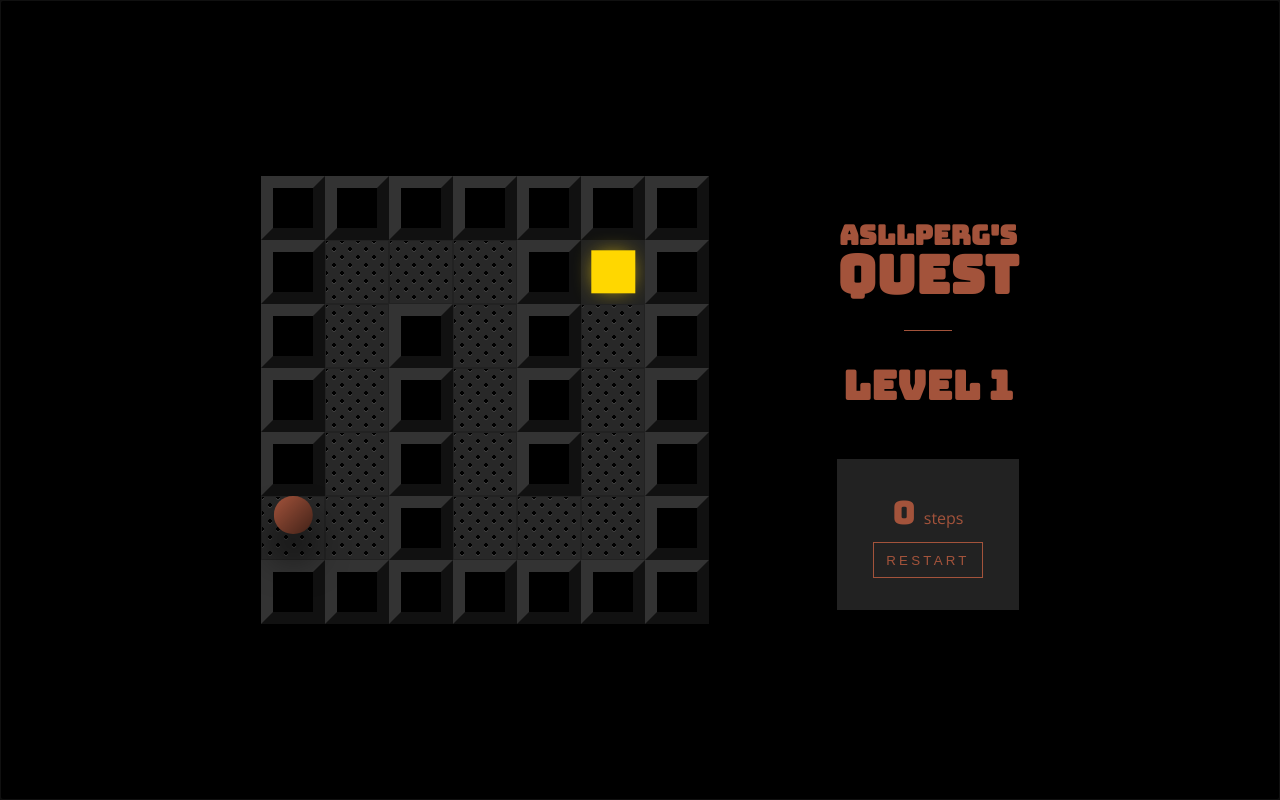
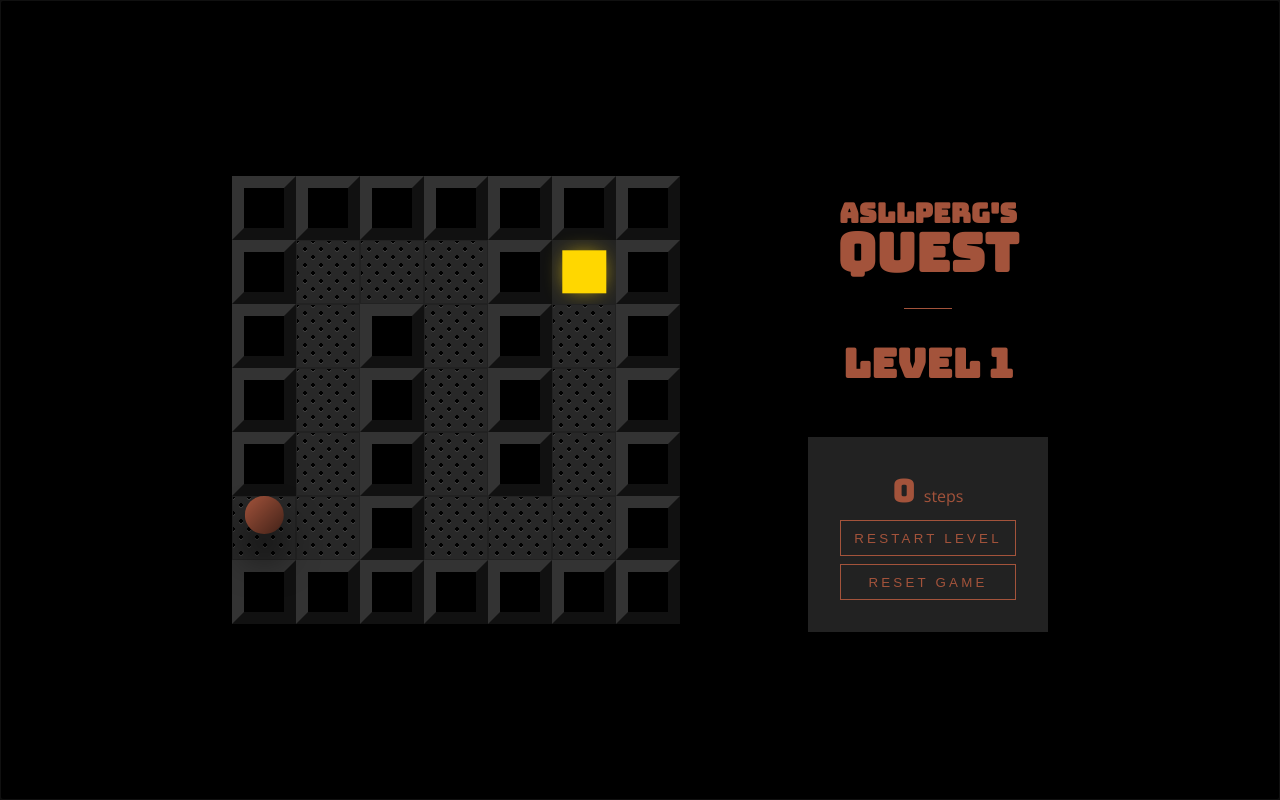
Before and after one commit to devmount/lava-ball, a Vue app: page / in a window 1280 px wide. Built offline with nearby package versions, Linux system fonts and the light colour scheme.

Commit message:
➕ add game reset

```diff
--- a/src/App.vue
+++ b/src/App.vue
@@ -42,7 +42,8 @@
           <span class="size-2x">{{ player.steps }}</span>
           <label>steps</label>
         </div>
-        <button class="btn" @click="restart">Restart</button>
+        <button class="btn btn-block" @click="restart">Restart Level</button>
+        <button class="btn btn-block" @click="reset">Reset Game</button>
       </div>
     </div>
     <!-- modal -->
@@ -181,6 +182,12 @@ export default {
       this.game.finished = false
     },
     // go to next level
+    reset () {
+      this.game.level = 1
+      this.game.score = 0
+      this.restart()
+    },
+    // go to next level
     next () {
       if (!this.isLastLevel) {
         this.game.level++
@@ -196,6 +203,7 @@ export default {
     // calculate if game is finished (player reached goal)
     finished () {
       if (this.eq(this.map[this.game.level].target, this.player)) {
+        this.game.score += this.player.steps
         let self = this
         setTimeout(function(){ self.game.finished = true}, 1500)
         return true
@@ -420,6 +428,9 @@ html, body
     border-color darken($primary, 5%)
     color $light
     text-decoration none
+  &.btn-block
+    display block
+    width 100%
 
 // featured numbers
 .number
```
